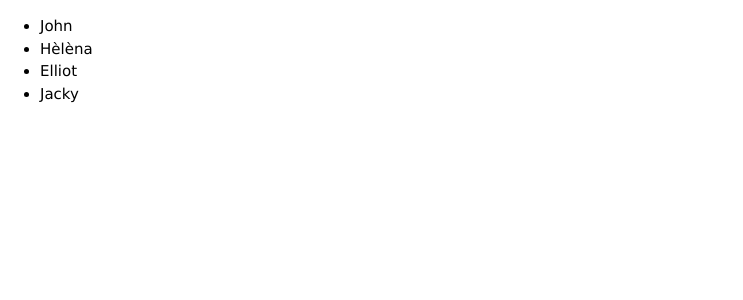
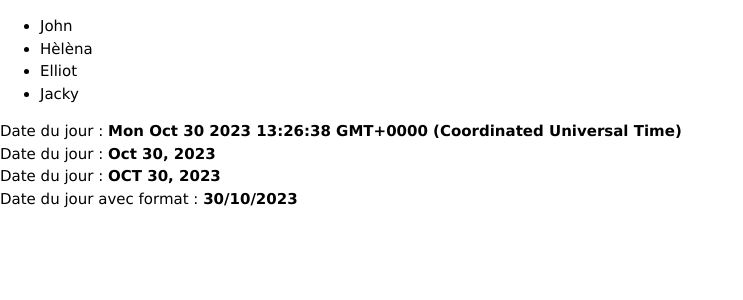
Before and after one commit to aurelie661/ANGULAR, an Angular app in the folder my-first-project/: page / in a window 1280 px wide. Shown: the top 300 px of the page, without its empty margins (0-743 px from the left). Built offline with nearby package versions, Linux system fonts and the light colour scheme.

Commit message:
demo pipe

```diff
--- a/my-first-project/src/app/components/demo-pipe/demo-pipe.component.html
+++ b/my-first-project/src/app/components/demo-pipe/demo-pipe.component.html
@@ -1,3 +1,7 @@
 <ul>
     <li *ngFor="let pre of mesPrenoms">{{ pre | enMaj }}</li>
 </ul>
+<div>Date du jour : <b>{{ today }}</b></div>
+<div>Date du jour : <b>{{ today | date }}</b></div>
+<div>Date du jour : <b>{{ today | date | uppercase}}</b></div>
+<div>Date du jour avec format : <b>{{ today | date:'dd/MM/yyyy' }}</b></div>
--- a/my-first-project/src/app/components/demo-pipe/demo-pipe.component.ts
+++ b/my-first-project/src/app/components/demo-pipe/demo-pipe.component.ts
@@ -12,4 +12,5 @@ export class DemoPipeComponent {
     "ElLIoT",
     "JACKY"
   ]
+  today= new Date()
 }
```
